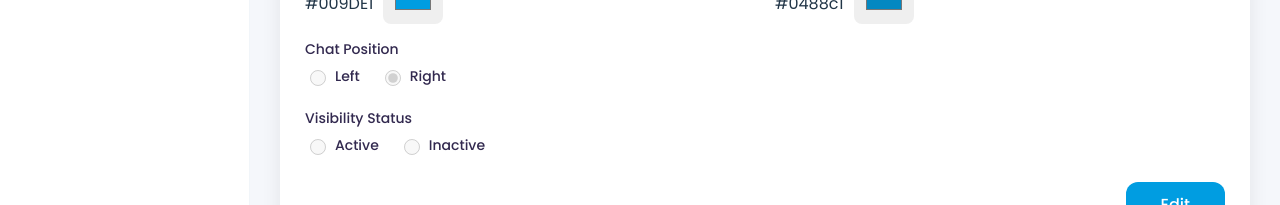
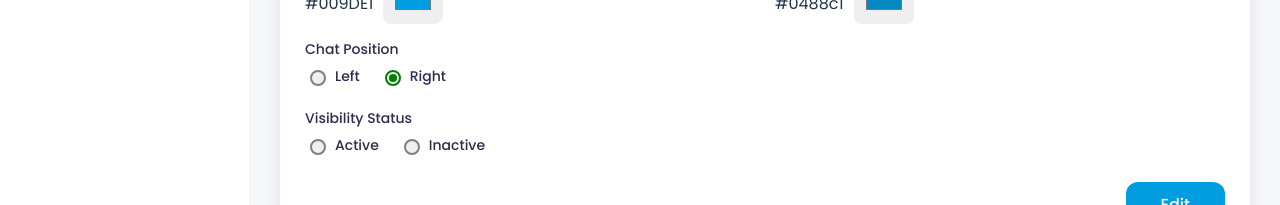
Before and after one commit to yogipowar/chatbot-app, a React (Vite) app: page /my-account in a window 1280 px wide. Shown: the part 270-475 px from the top of the page. Built offline with nearby package versions, Linux system fonts and the light colour scheme; no server answers.

Commit message:
minor change

```diff
--- a/src/components/OwnerAccount.css
+++ b/src/components/OwnerAccount.css
@@ -3,7 +3,7 @@
     width: 100%;
 }
 
-.form-flex{
+.form-flex {
     display: flex;
     gap: 20px;
 }
@@ -13,7 +13,7 @@
     padding: 25px;
     border-radius: 12px;
     max-width: 100%;
-    box-shadow: 0 4px 20px rgba(0,0,0,0.08);
+    box-shadow: 0 4px 20px rgba(0, 0, 0, 0.08);
     text-align: left;
 }
 
@@ -89,3 +89,36 @@ input[type="color"] {
     cursor: pointer;
     background: none;
 }
+
+input[type="radio"] {
+    appearance: none;
+    width: 14px !important;
+    height: 14px !important;
+    border: 2px solid gray;
+        padding: 6px;
+    border-radius: 50% !important;
+    position: relative;
+    cursor: pointer;
+}
+
+input[type="radio"]:checked {
+    border-color: green;
+    font-size: 14px;
+    width: 14px !important;
+    height: 14px !important;
+    padding: 6px;
+    display: flex;
+    justify-content: center;
+    align-items: center;
+}
+
+input[type="radio"]:checked::before {
+    content: "";
+    width: 8px !important;
+    height: 8px !important;
+    background: green !important;
+    border-radius: 50% !important;
+    position: absolute;
+    top: 2px;
+    left: 2px;
+}
```
